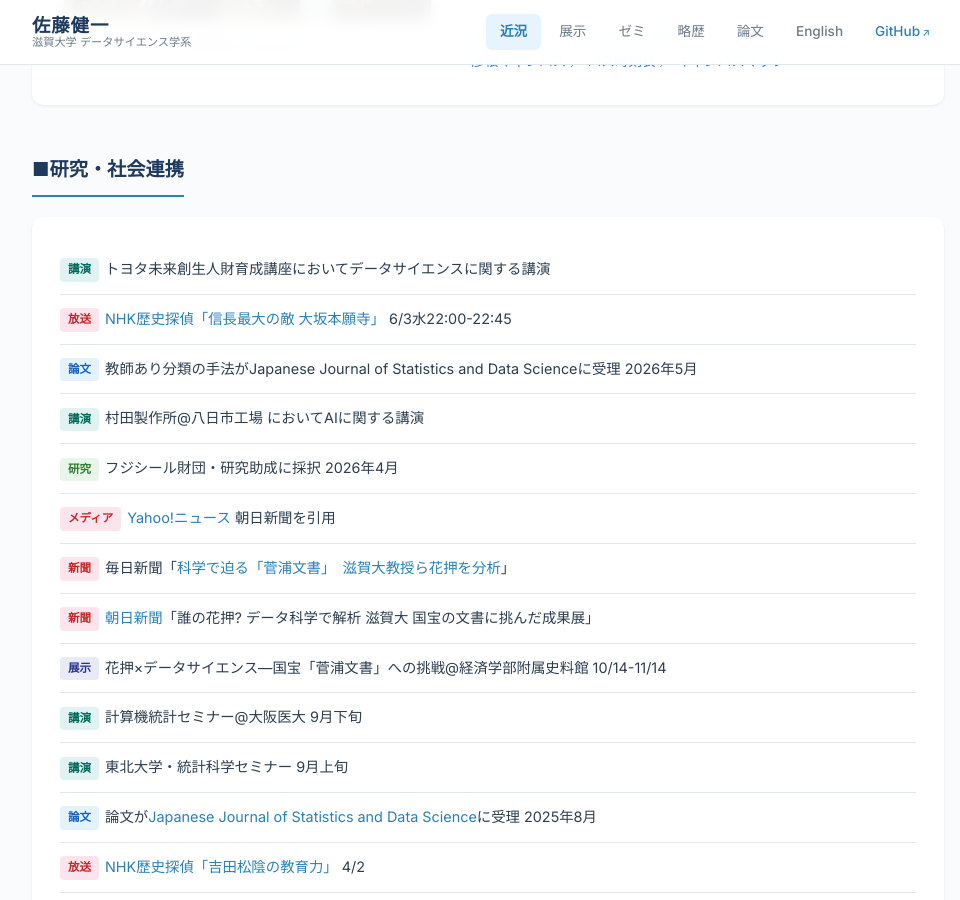
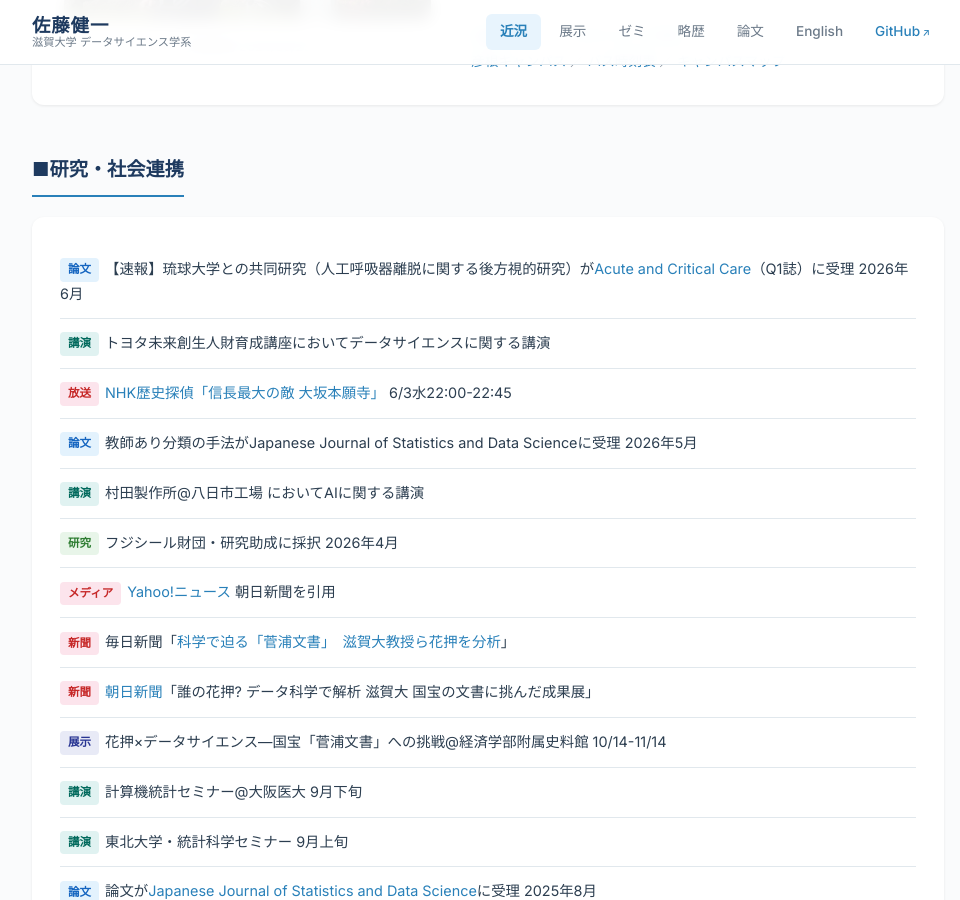
Before and after one commit to ksatohds/ksatohds.github.io, a Jekyll site: the page built from index.md, in a window 1280 px wide and 900 px high, scrolled down 339 px. Shown: the whole window, without its empty margins (152-1112 px from the left). Built offline with Jekyll 4.4.1, drawn with Linux system fonts in a browser that asks for light colours.

Commit message:
20260601 breaking news Nakama paper accepted to Acute and Critical Care
Co-Authored-By: Claude Opus 4.6 (1M context) <noreply@anthropic.com>

```diff
--- a/index.md
+++ b/index.md
@@ -29,6 +29,7 @@ title: 近況
   <h2 class="section-title">■研究・社会連携</h2>
   <div class="card">
     <ul class="news-list">
+      <li><span class="news-tag paper">論文</span>【速報】琉球大学との共同研究（人工呼吸器離脱に関する後方視的研究）が<a href="https://www.accjournal.org/">Acute and Critical Care</a>（Q1誌）に受理 2026年6月</li>
       <li><span class="news-tag talk">講演</span>トヨタ未来創生人財育成講座においてデータサイエンスに関する講演</li>
       <li><span class="news-tag media">放送</span><a href="https://www.web.nhk/tv/an/rekishi-tantei/pl/series-tep-VR22V15XWL/ep/GPRWGV86XV">NHK歴史探偵「信長最大の敵 大坂本願寺」</a> 6/3水22:00-22:45</li>
       <li><span class="news-tag paper">論文</span>教師あり分類の手法がJapanese Journal of Statistics and Data Scienceに受理 2026年5月</li>
```
